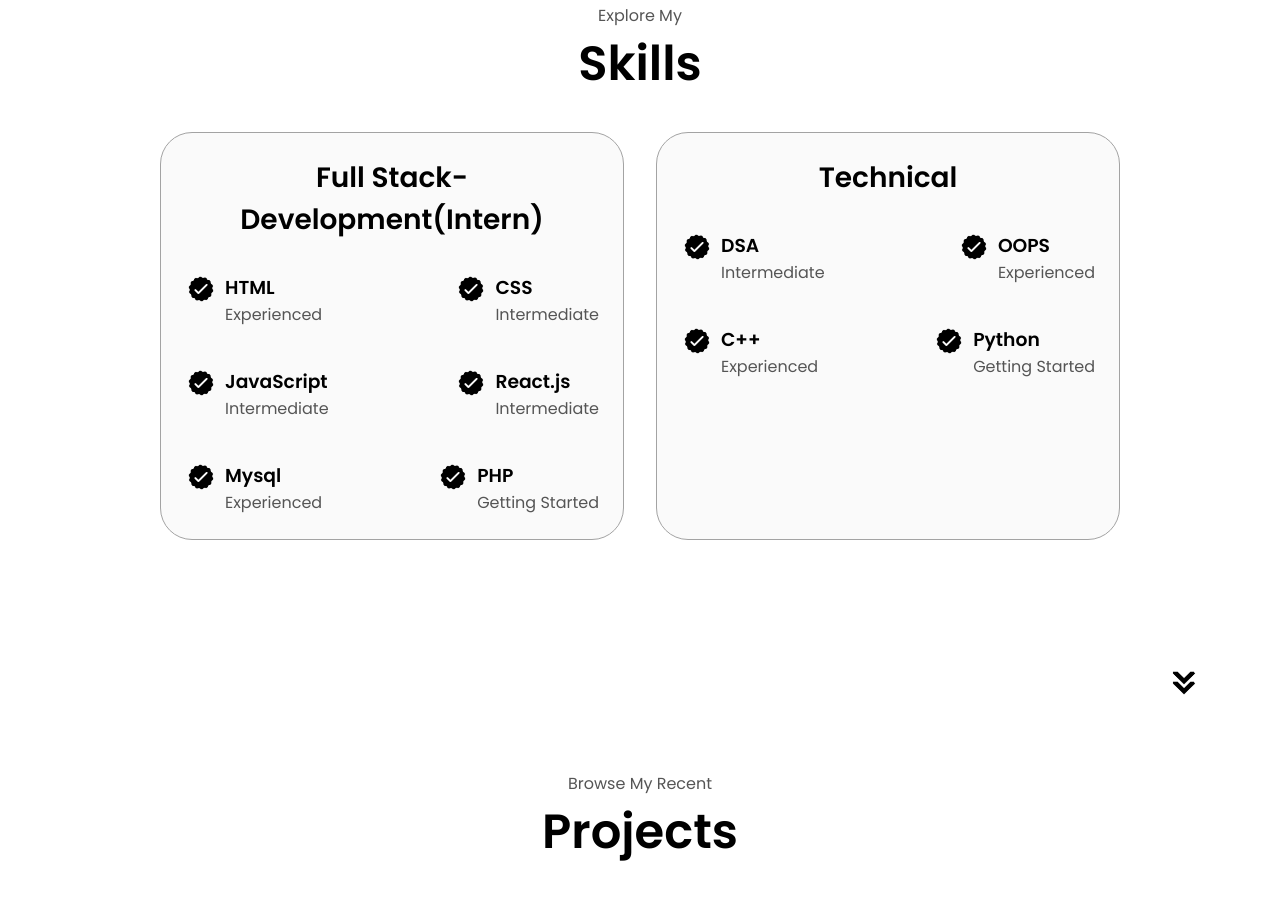
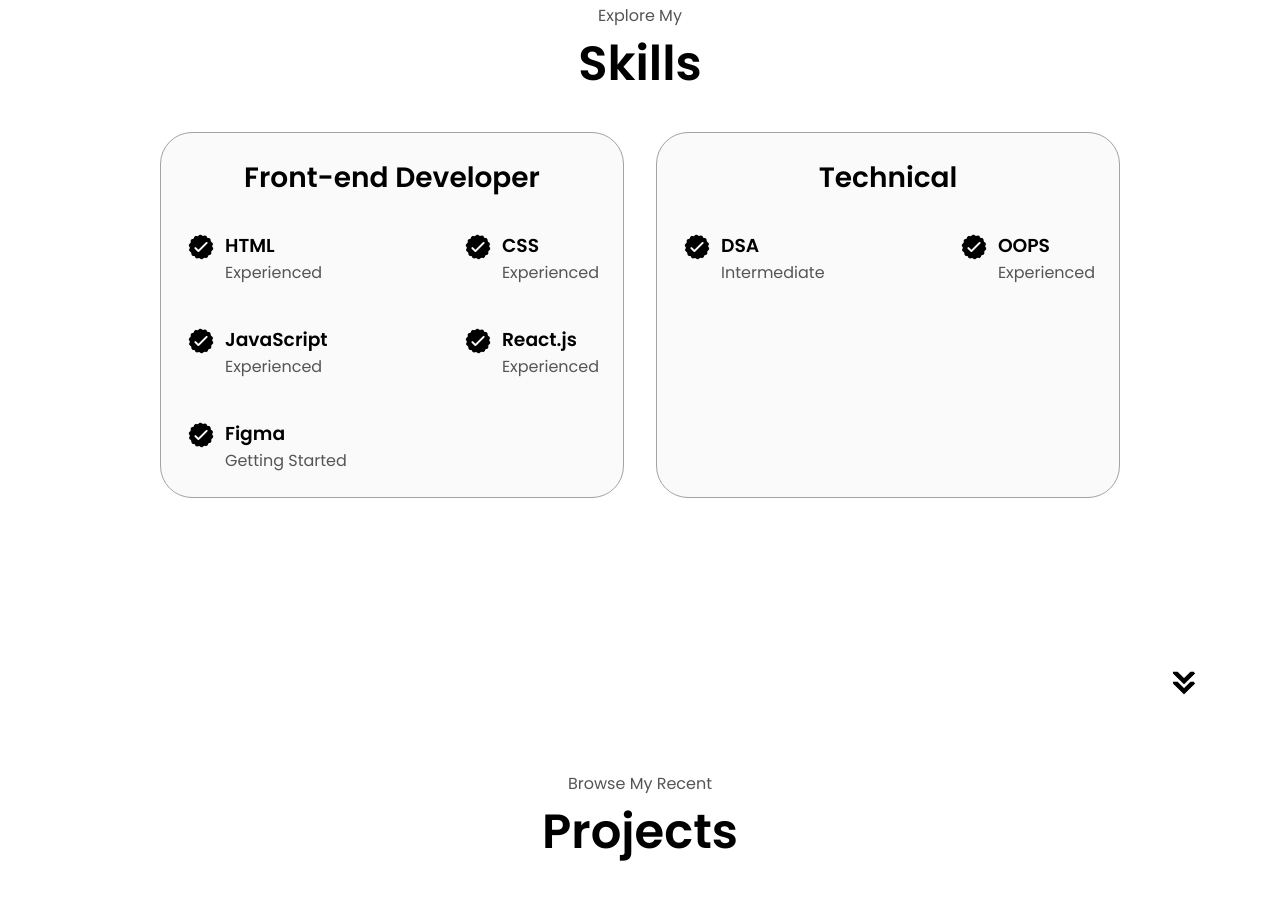
Before and after one commit to Ashishkumar1502/portfolio, a plain HTML site: page index.html in a window 1280 px wide. Shown: the part 1693-2590 px from the top of the page. Drawn offline with Linux system fonts and the light colour scheme.

Commit message:
Update index.html

```diff
--- a/index.html
+++ b/index.html
@@ -168,7 +168,7 @@ University in Patna, Bihar.</p>
         <div class="experience-details-containers">
             <div class="about-containers">
                 <div class="details-containers">
-                    <h2 class="experience-sub-title">Full Stack-Development(Intern)</h2>
+                    <h2 class="experience-sub-title">Front-end Developer </h2>
                     <div class="article-container">
                         <article>
                             <img
@@ -195,7 +195,7 @@ University in Patna, Bihar.</p>
                         <div>
                             <div>
                                 <h3>CSS</h3>
-                                <p>Intermediate</p>
+                                <p>Experienced</p>
                             </div>
                         </article>
                         <article>
@@ -209,7 +209,7 @@ University in Patna, Bihar.</p>
                         <div>
                             <div>
                                 <h3>JavaScript</h3>
-                                <p>Intermediate</p>
+                                <p>Experienced</p>
                             </div>
                         </article>
                         <article>
@@ -223,20 +223,6 @@ University in Patna, Bihar.</p>
                             <div>
                             <div>
                                 <h3>React.js </h3>
-                                <p>Intermediate</p>
-                            </div>
-                        </article>
-                        <article>
-                             <img
-                                class="icon"
-                                src="assets/checkmark-light.PNG"
-                                src-light="assets/checkmark-light.PNG"
-                                src-dark="assets/checkmark-dark.PNG"
-                                alt="experience-icon"
-                            />
-                        <div>
-                            <div>
-                                <h3>Mysql</h3>
                                 <p>Experienced</p>
                             </div>
                         </article>
@@ -250,7 +236,7 @@ University in Patna, Bihar.</p>
                             />
                         <div>
                             <div>
-                                <h3>PHP</h3>
+                                <h3>Figma</h3>
                                 <p>Getting Started</p>
                             </div>
                         </article>
@@ -289,35 +275,6 @@ University in Patna, Bihar.</p>
                                 <p>Experienced</p>
                             </div>
                         </article>
-                        <article>
-                             <img
-                                class="icon"
-                                src="assets/checkmark-light.PNG"
-                                src-light="assets/checkmark-light.PNG"
-                                src-dark="assets/checkmark-dark.PNG"
-                                alt="experience-icon"
-                            />
-                            <div>
-                            <div>
-                                <h3>C++</h3>
-                                <p>Experienced</p>
-                            </div>
-                        </article>
-                        <article>
-                            <img
-                                class="icon"
-                                src="assets/checkmark-light.PNG"
-                                src-light="assets/checkmark-light.PNG"
-                                src-dark="assets/checkmark-dark.PNG"
-                                alt="experience-icon"
-                            />
-                        <div>
-                            <div>
-                                <h3>Python</h3>
-                                <p>Getting Started</p>
-                            </div>
-                        </article>
-
                     </div>
                 </div>
             </div>
```
